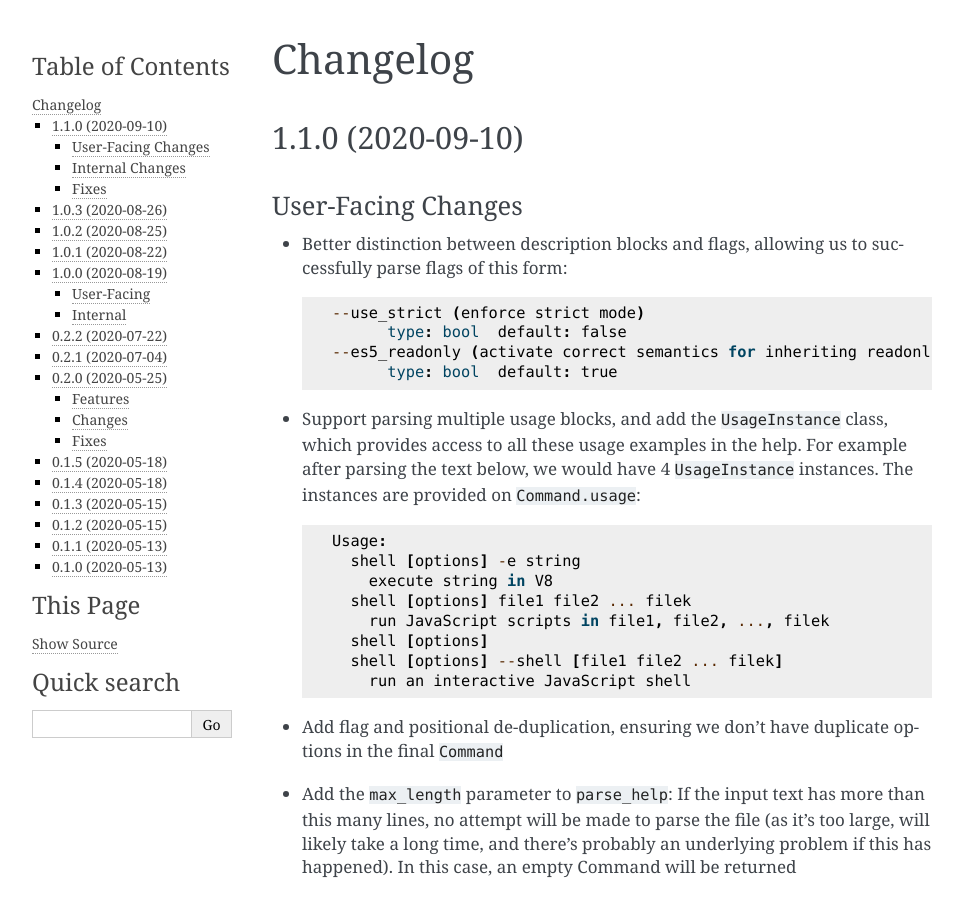
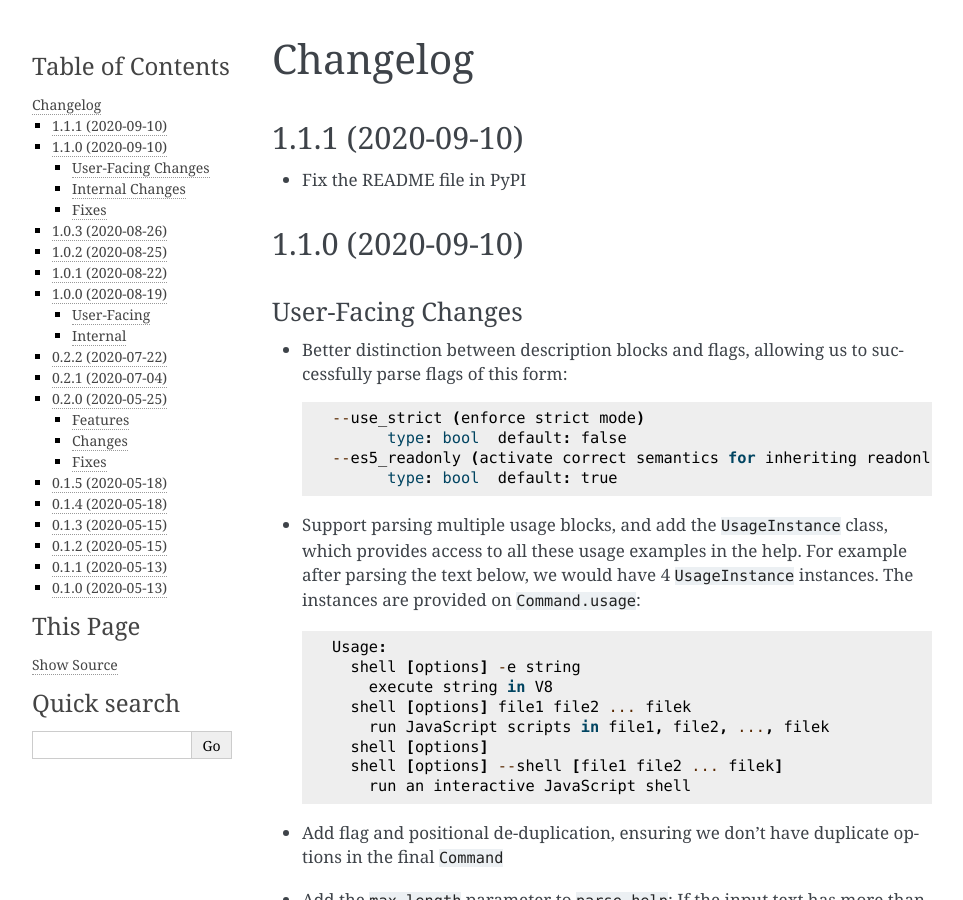
Before and after one commit to aCLImatise/CliHelpParser, a Sphinx documentation site: the page built from docs/changes.rst, in a window 1280 px wide and 900 px high. Shown: the whole window, without its empty margins (148-1111 px from the left). Built offline with Sphinx 7.4.7, drawn with Linux system fonts in a browser that asks for light colours; cross-references to code outside the pages are shown as plain code.

Commit message:
Document pypi PR

```diff
--- a/docs/changes.rst
+++ b/docs/changes.rst
@@ -1,5 +1,9 @@
 Changelog
 =========
+1.1.1 (2020-09-10)
+------------------
+
+* Fix the README file in PyPI
 
 1.1.0 (2020-09-10)
 ------------------
--- a/setup.cfg
+++ b/setup.cfg
@@ -1,6 +1,6 @@
 [metadata]
 name = acclimatise
-version = 1.1.0
+version = 1.1.1
 description = Acclimatise is a Python library and command-line utility for parsing the help output of a command-line tool and then outputting a description of the tool in a more structured format
 long_description = file: README.md
 long_description_content_type: text/markdown
```
